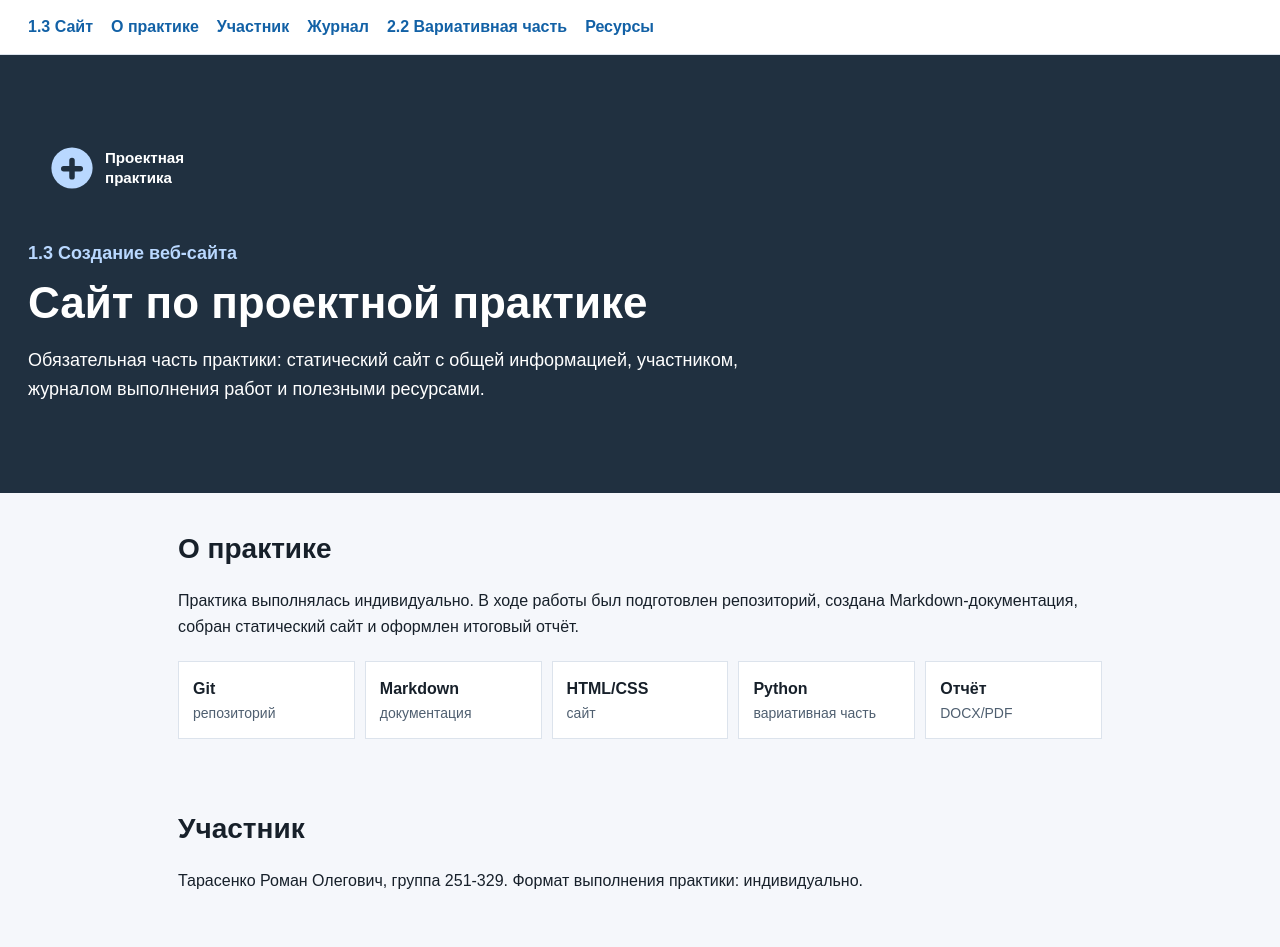
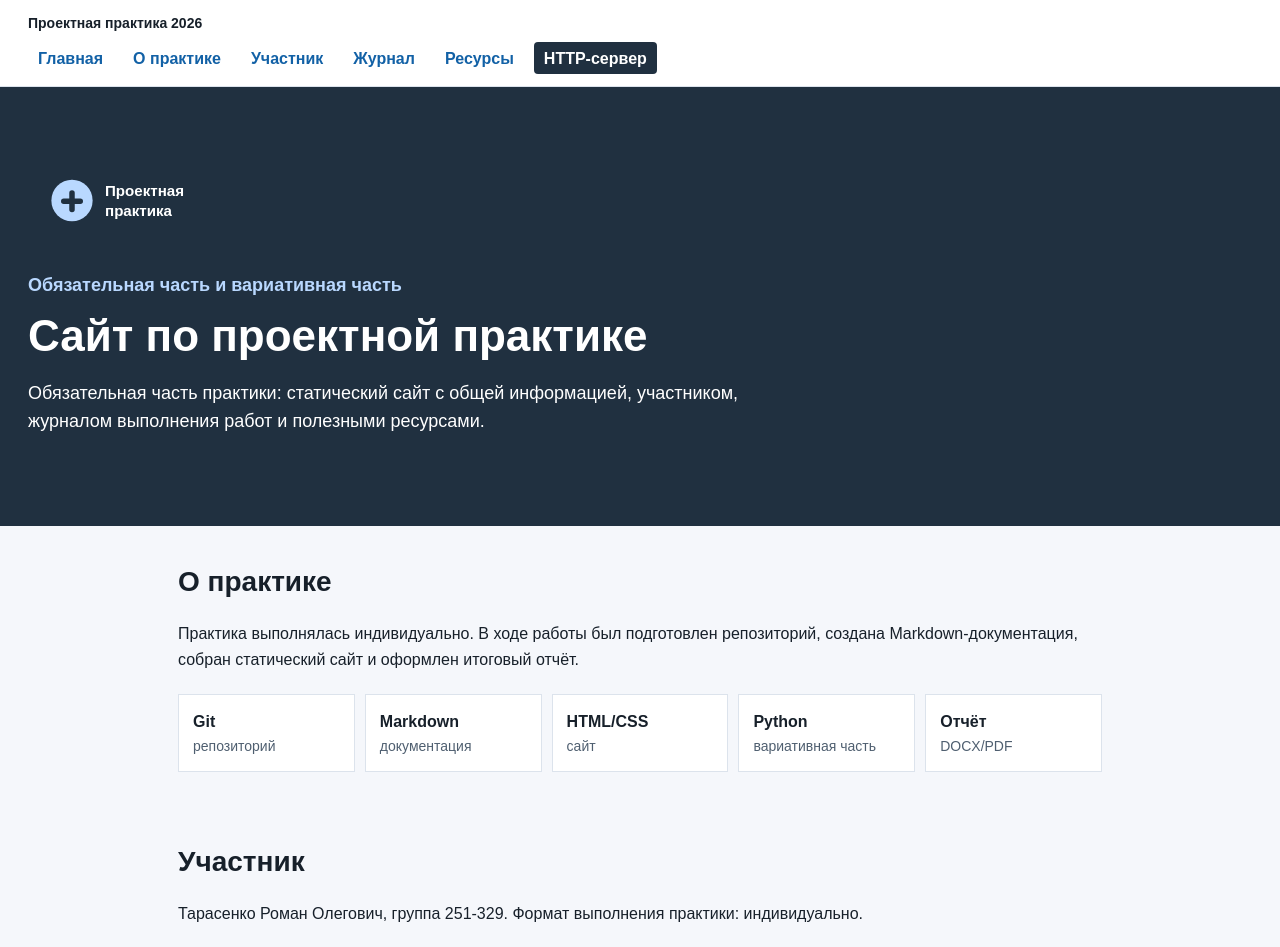
Before and after one commit to RTProrokSunboy/project-practice-2026, a plain HTML site: page site/index.html in a window 1280 px wide. Shown: the top 947 px of the page. Drawn offline with Linux system fonts and the light colour scheme.

Commit message:
Упростить навигацию сайта

```diff
--- a/site/css/style.css
+++ b/site/css/style.css
@@ -19,18 +19,43 @@ a {
   top: 0;
   background: #ffffff;
   border-bottom: 1px solid #dce3ec;
-  padding: 14px 28px;
+  padding: 12px 28px;
+}
+
+.nav-title {
+  margin-bottom: 8px;
+  color: #17202a;
+  font-size: 14px;
+  font-weight: 700;
 }
 
 .topbar nav {
   display: flex;
-  gap: 18px;
+  gap: 10px;
   flex-wrap: wrap;
 }
 
 .topbar a {
+  display: inline-flex;
+  align-items: center;
+  min-height: 32px;
+  padding: 0 10px;
+  border-radius: 4px;
   font-weight: 700;
   text-decoration: none;
+}
+
+.topbar a:hover {
+  background: #eef4fb;
+}
+
+.nav-accent {
+  background: #203040;
+  color: #ffffff;
+}
+
+.nav-accent:hover {
+  background: #2f4458;
 }
 
 .hero {
--- a/site/index.html
+++ b/site/index.html
@@ -8,20 +8,21 @@
   </head>
   <body>
     <header class="topbar">
+      <div class="nav-title">Проектная практика 2026</div>
       <nav>
-        <a href="index.html">1.3 Сайт</a>
+        <a href="index.html">Главная</a>
         <a href="about.html">О практике</a>
         <a href="members.html">Участник</a>
         <a href="journal.html">Журнал</a>
-        <a href="variant.html">2.2 Вариативная часть</a>
         <a href="resources.html">Ресурсы</a>
+        <a class="nav-accent" href="variant.html">HTTP-сервер</a>
       </nav>
     </header>
 
     <main>
       <section class="hero">
         <img class="logo" src="images/logo.svg" alt="Проектная практика 2026">
-        <p class="eyebrow">1.3 Создание веб-сайта</p>
+        <p class="eyebrow">Обязательная часть и вариативная часть</p>
         <h1>Сайт по проектной практике</h1>
         <p>
           Обязательная часть практики: статический сайт с общей информацией,
@@ -88,13 +89,13 @@
       </section>
 
       <section id="variation" class="section">
-        <h2>2.2 Вариативная часть</h2>
+        <h2>Вариативная часть</h2>
         <p>
           Отдельная часть работы посвящена практической реализации технологии «с нуля»:
           созданию базового HTTP-сервера на Python.
         </p>
         <pre class="diagram">Браузер -> HTTP-запрос -> Python socket server -> HTML/CSS-ответ -> Браузер</pre>
-        <p><a href="variant.html">Открыть страницу вариативной части</a></p>
+        <p><a href="variant.html">Открыть страницу HTTP-сервера</a></p>
       </section>
 
       <section id="resources" class="section">
```
Also changed, not shown: site/about.html (+2 -1 lines), site/journal.html (+2 -1 lines), site/members.html (+2 -1 lines), site/resources.html (+2 -1 lines), site/variant.html (+3 -2 lines).
